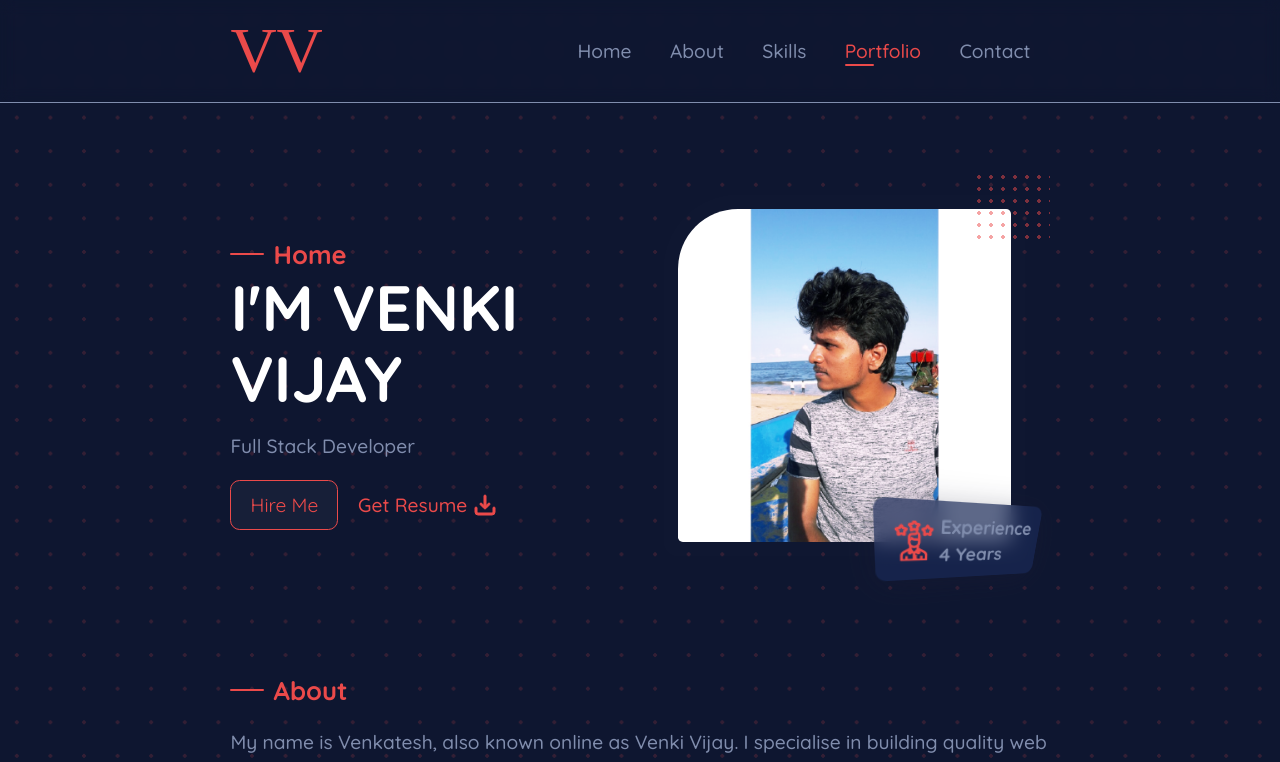
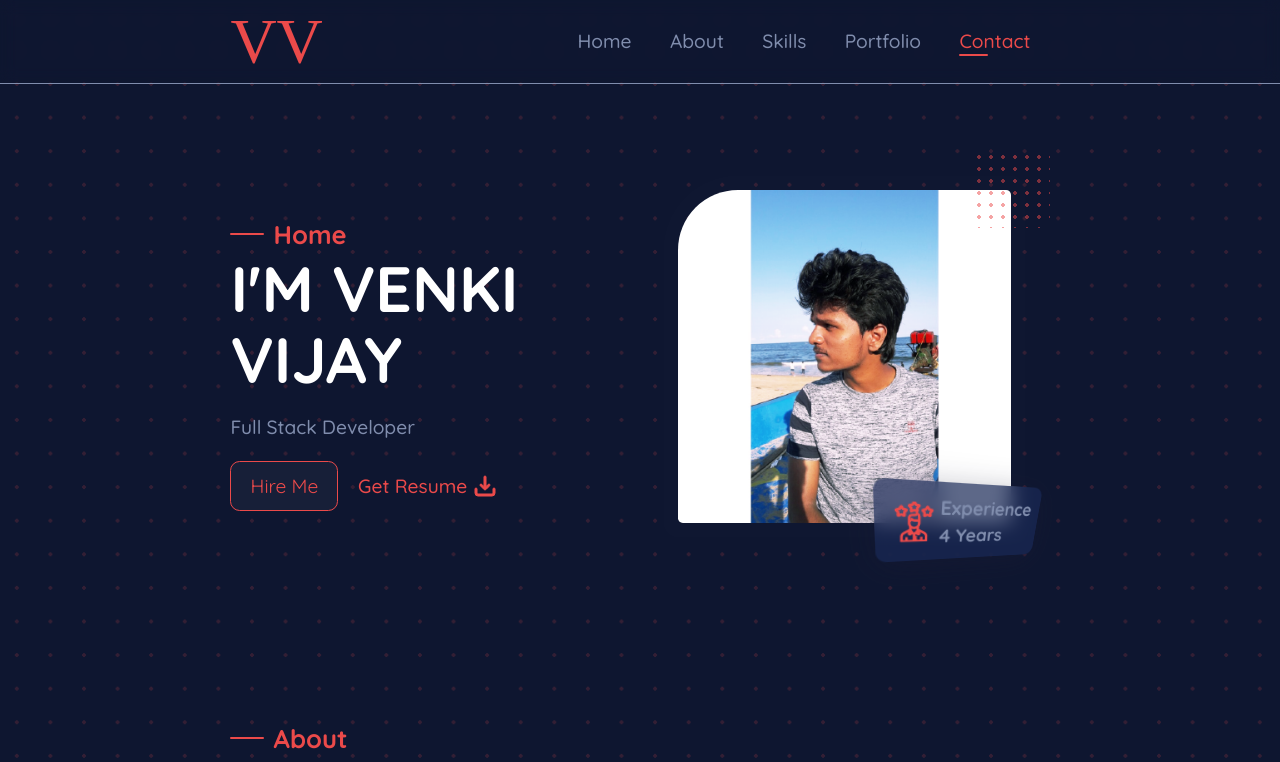
Before and after one commit to venkivijay/portfolio, a Vue app: page /#contact in a window 1280 px wide. Before the commit this address led to /#works. Shown: the top 762 px of the page. Built offline with nearby package versions, Linux system fonts and the light colour scheme; a web font is replaced by a local one.

Commit message:
fix(router): Fix routing on initial page load
Redirect from "/" to "/#home" on initial page load to maintain consistent hash

Closes #1

```diff
--- a/src/App.vue
+++ b/src/App.vue
@@ -27,6 +27,9 @@
 	export default {
 		mounted() {
 			window.addEventListener("scroll", this.onScroll)
+			if (this.$route.hash !== document.querySelector(".header-anchor").hash) {
+				setTimeout(() => this.replaceHash(document.querySelector(".header-anchor")), 1)
+			}
 		},
 		methods: {
 			onScroll() {
@@ -40,7 +43,7 @@
 					headerOffset
 				const scrollHeight = Math.max(document.documentElement.scrollHeight, document.body.scrollHeight)
 
-				const bottomY = window.innerHeight + scrollTop
+				const bottomY = window.innerHeight + (scrollTop - headerOffset)
 
 				for (let i = 0; i < anchors.length; i++) {
 					const anchor = anchors[i]
@@ -58,13 +61,16 @@
 						if (bottomY === scrollHeight) {
 							activeAnchor = anchors[anchors.length - 1]
 						}
-						this.$store.commit("setDisableScrollBehavior", true)
-						this.$router.replace(decodeURIComponent(activeAnchor.hash)).then(() => {
-							this.$nextTick(() => this.$store.commit("setDisableScrollBehavior", false))
-						})
+						this.replaceHash(activeAnchor)
 						return
 					}
 				}
+			},
+			replaceHash(activeAnchor) {
+				this.$store.commit("setDisableScrollBehavior", true)
+				this.$router.replace(decodeURIComponent(activeAnchor.hash)).then(() => {
+					this.$store.commit("setDisableScrollBehavior", false)
+				})
 			},
 		},
 		beforeUnmount() {
--- a/src/components/TheHeader.vue
+++ b/src/components/TheHeader.vue
@@ -8,8 +8,7 @@
 			items-center
 			justify-between
 			px-8
-			py-4
-			mb-6
+			py-2
 			bg-opacity-50
 			border-b
 			md:px-24
--- a/src/router/index.js
+++ b/src/router/index.js
@@ -36,7 +36,6 @@ const router = createRouter({
 			return {
 				el: to.hash,
 				top: document.querySelector("header").offsetHeight - 2,
-				behavior: "smooth",
 			}
 		}
 		return { x: 0, y: 0 }
--- a/src/views/Home.vue
+++ b/src/views/Home.vue
@@ -1,5 +1,5 @@
 <template>
-	<section id="home" class="my-14">
+	<section id="home" class="py-14">
 		<article class="grid md:grid-cols-2">
 			<div id="intro" class="flex flex-col items-center md:items-stretch md:self-end">
 				<h2 class="self-start mb-1 md:self-auto c-highlight text-h2">
```
Also changed, not shown: 1 other file (tests, documents, lock files or other folders).
